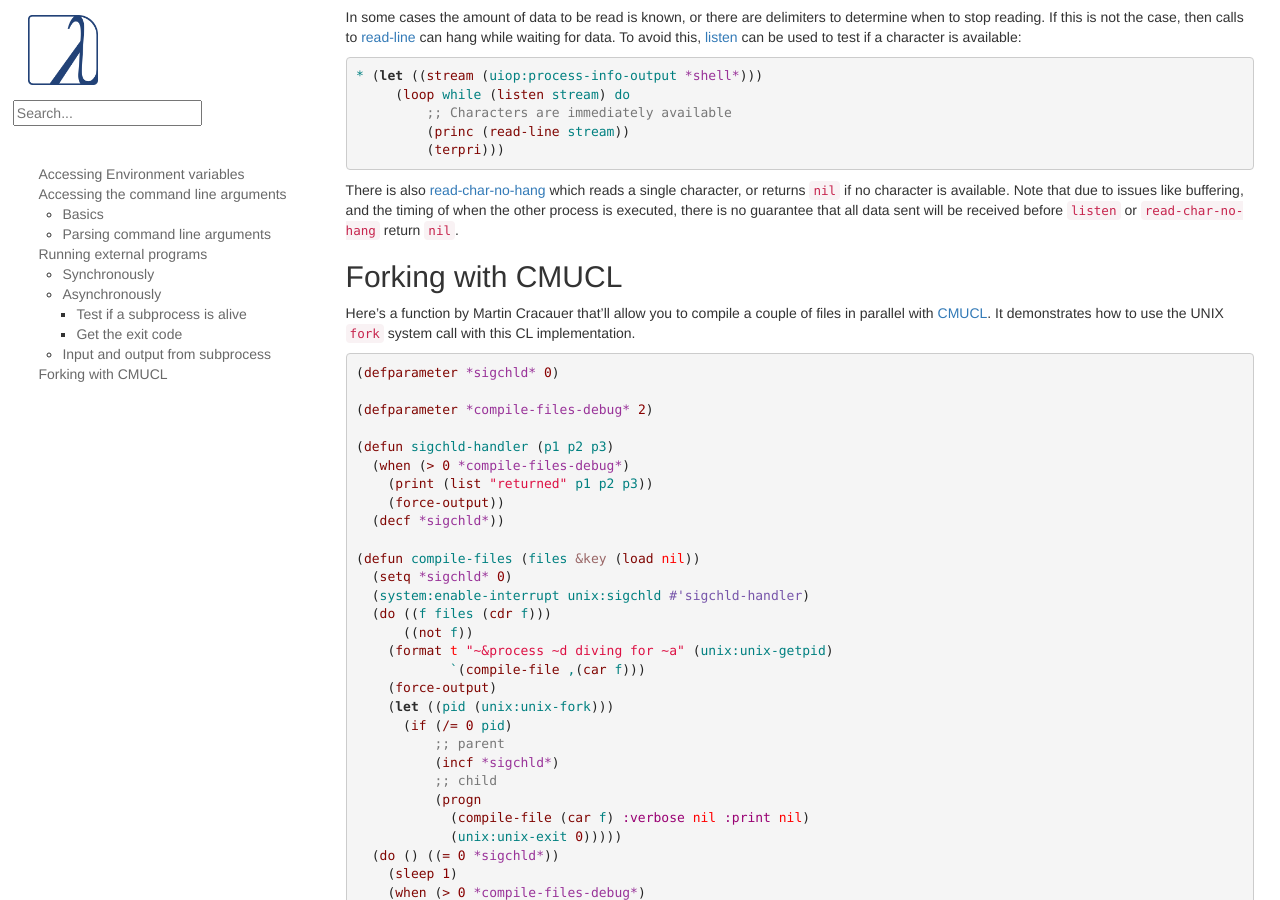
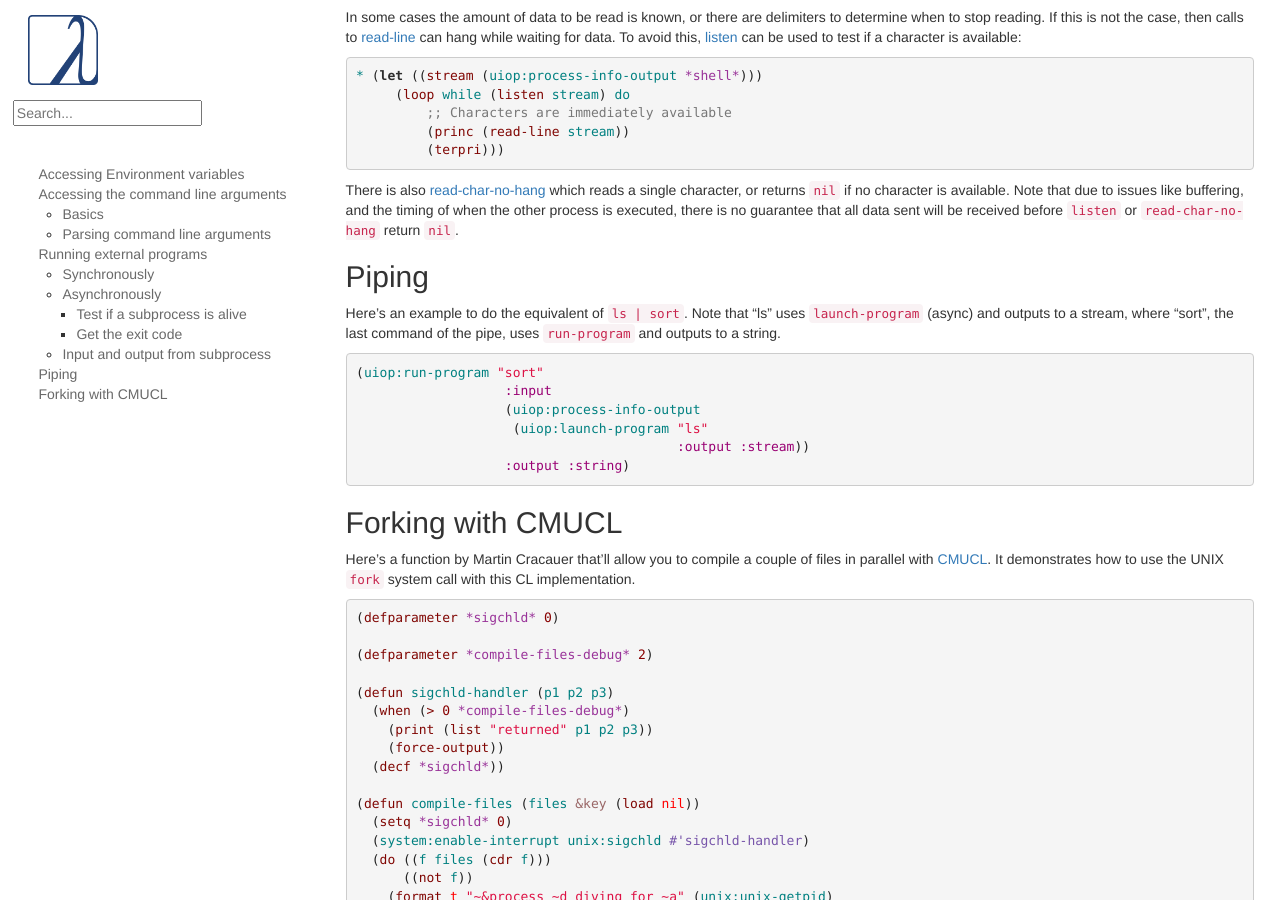
Before and after one commit to LispCookbook/cl-cookbook, a Jekyll site: the page built from os.md, in a window 1280 px wide and 900 px high, scrolled down 6487 px. Built offline with Jekyll 4.4.1, drawn with Linux system fonts in a browser that asks for light colours.

Commit message:
os: piping with uiop example

```diff
--- a/os.md
+++ b/os.md
@@ -482,6 +482,22 @@ Note that due to issues like buffering, and the timing of when the
 other process is executed, there is no guarantee that all data sent
 will be received before `listen` or `read-char-no-hang` return `nil`.
 
+## Piping
+
+Here's an example to do the equivalent of `ls | sort`. Note that "ls"
+uses `launch-program` (async) and outputs to a stream, where "sort",
+the last command of the pipe, uses `run-program` and outputs to a
+string.
+
+~~~lisp
+(uiop:run-program "sort"
+                   :input
+                   (uiop:process-info-output
+                    (uiop:launch-program "ls"
+                                         :output :stream))
+                   :output :string)
+~~~
+
 <a name="fork-cmucl"></a>
 
 ## Forking with CMUCL
```
